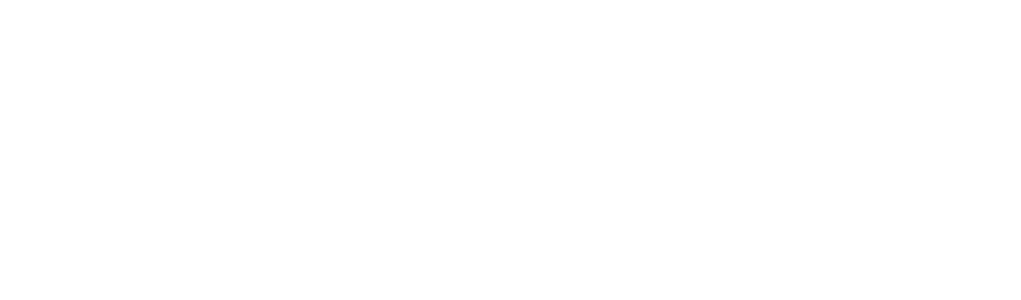
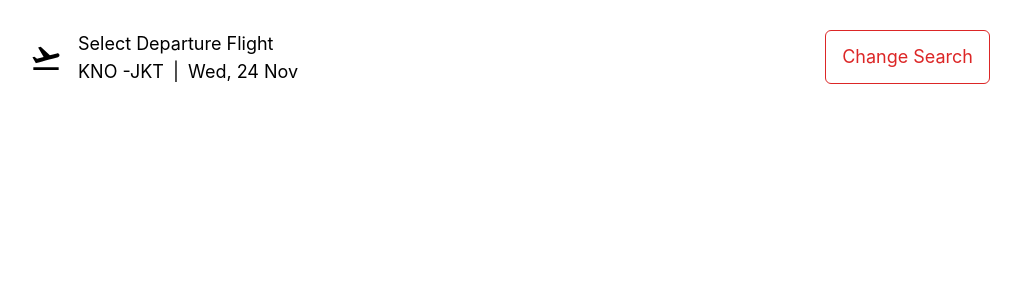
Before and after one commit to Travelwind-BA4/FE-Travelwind, a React (Create React App) app: page /result in a window 1280 px wide. Before the commit this address had no page. Shown: the top 300 px of the page, without its empty margins (130-1151 px from the left). Built offline with nearby package versions, Linux system fonts and the light colour scheme.

Commit message:
add section change flight

```diff
--- /dev/null
+++ b/src/pages/Resultpage.jsx
@@ -0,0 +1,31 @@
+import React from 'react';
+import {MdFlightTakeoff} from "react-icons/md";
+
+
+const Resultpage = () => {
+  return (
+    <>
+        <div className='container'>
+            <section className='py-5'>
+                <div className='flight-header flex py-[10px] mx-[10rem]'>
+                    <div className='flight-header-item flex flex-1'>
+                        <div className='icon pr-4 inline-flex relative items-center justify-center align-[-0.125rem]'>
+                            <MdFlightTakeoff size="2rem"/>
+                        </div>
+                        <div className='description'>
+                            <p className='text-lg'>Select Departure Flight</p>
+                            <p className='text-lg'><span>KNO -JKT</span><span className='px-1'>  |  </span>  Wed, 24 Nov</p>
+                        </div>
+                    </div>
+                    <div className='flight-header-item'>
+                        <button className='text-lg text-red-600 rounded-md border bg-transparent border-red-600 border-solid flex w-ful py-3 px-4 hover:bg-red-700 hover:text-white'>Change Search</button>
+                    </div>
+                    <div></div>
+                </div>
+            </section>
+        </div>
+    </>
+  )
+}
+
+export default Resultpage
--- a/src/routes/index.js
+++ b/src/routes/index.js
@@ -1,12 +1,14 @@
 import React from "react";
 import { Route, Routes } from "react-router-dom";
 import Homepage from "../pages/Homepage";
+import Resultpage from "../pages/Resultpage";
 
 const index = () => {
   return (
     <div>
       <Routes>
         <Route path="/" element={<Homepage />} />
+        <Route path="/result" element={<Resultpage />} />
       </Routes>
     </div>
   );
```
